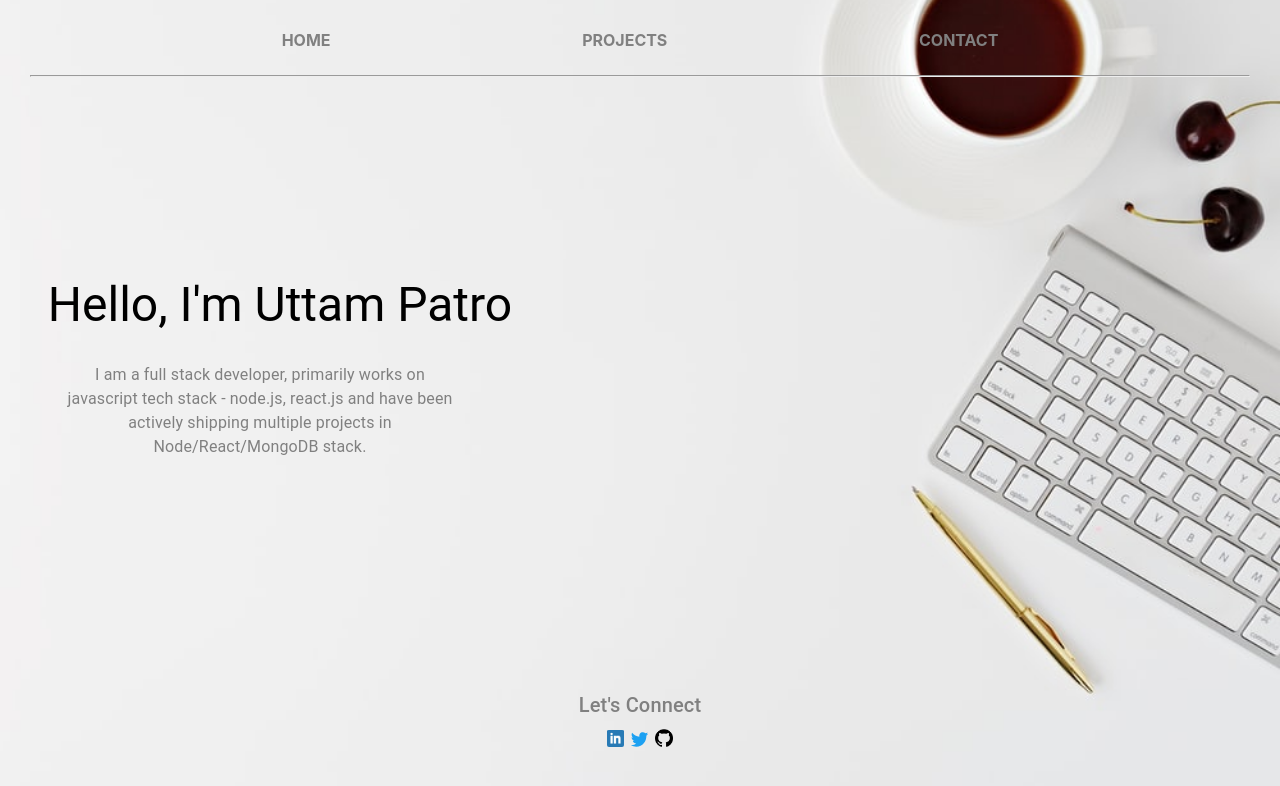
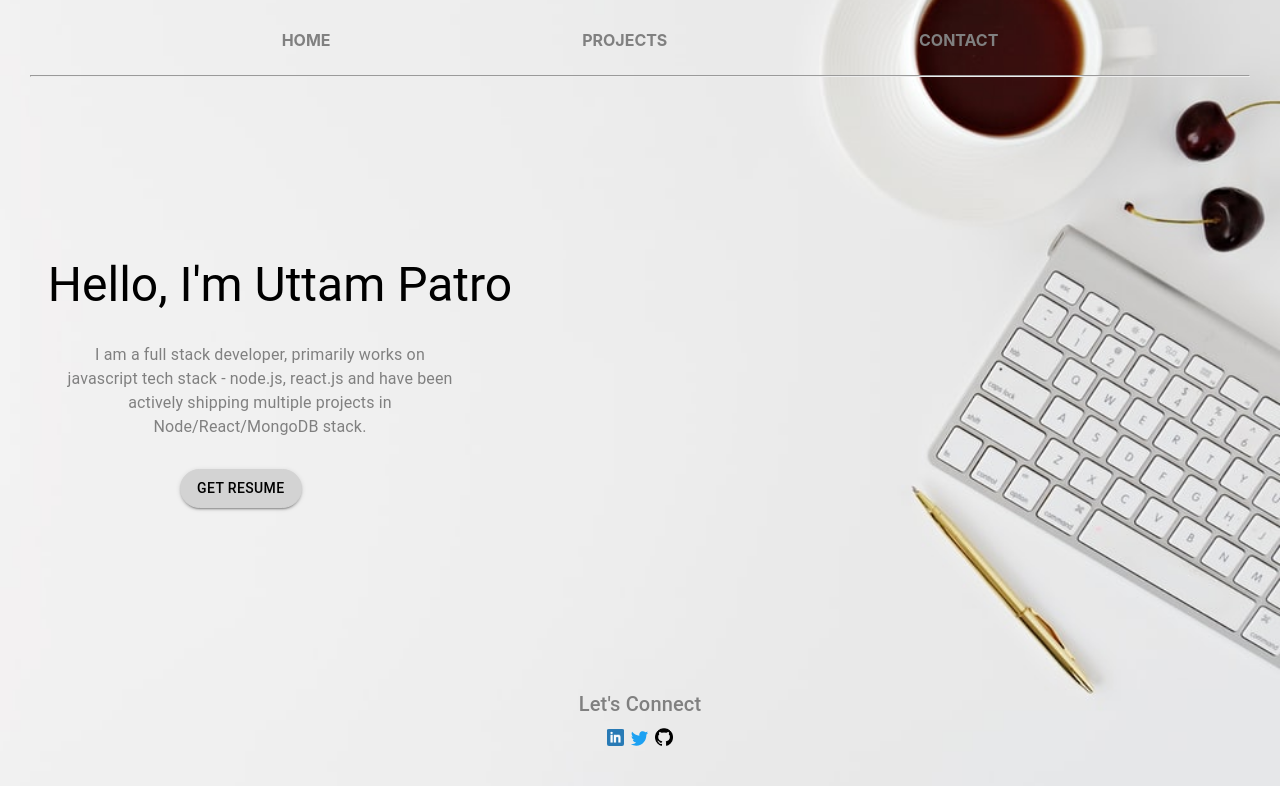
Before and after one commit to uttampatro/portfolio-website, a React (Create React App) app: page / in a window 1280 px wide. Shown: the top 786 px of the page. Built offline with nearby package versions, Linux system fonts and the light colour scheme.

Commit message:
addResume

```diff
--- a/src/pages/home/index.tsx
+++ b/src/pages/home/index.tsx
@@ -6,6 +6,7 @@ import BG from '../../components/Images/bImage.jpeg';
 import { makeStyles } from '@mui/styles';
 import Typography from '@mui/material/Typography';
 import Link from '@mui/material/Link';
+import { Button } from '@mui/material';
 
 const styles = makeStyles({
     home: {
@@ -33,7 +34,7 @@ const styles = makeStyles({
         cursor: 'pointer',
     },
     homeDescription: {
-        padding: '200px 0',
+        padding: '180px 0',
     },
     h3: {
         maxWidth: 500,
@@ -51,7 +52,7 @@ const styles = makeStyles({
     social: {
         display: 'flex',
         justifyContent: 'center',
-        paddingBottom: '15px',
+        // paddingBottom: '15px',
     },
 });
 
@@ -103,6 +104,27 @@ function Home() {
                     tech stack - node.js, react.js and have been actively
                     shipping multiple projects in Node/React/MongoDB stack.
                 </Typography>
+                <Link
+                    style={{ textDecoration: 'none', padding: '200px, 0' }}
+                    href="resume.pdf"
+                    download="Uttam resume.pdf"
+                >
+                    <Button
+                        style={{
+                            maxWidth: 500,
+                            marginLeft: '150px',
+                            display: 'flex',
+                            justifyContent: 'flex-start',
+                            borderRadius: '2rem 2rem',
+                            border: '1px solid lightgray',
+                            backgroundColor: 'lightgray',
+                            color: 'black',
+                        }}
+                        variant="contained"
+                    >
+                        Get Resume
+                    </Button>
+                </Link>
             </div>
 
             <div className={classes.connect}>
@@ -117,7 +139,7 @@ function Home() {
                     >
                         <img
                             style={{
-                                paddingTop:'1px',
+                                paddingTop: '1px',
                                 width: '17px',
                                 height: '17px',
                                 borderRadius: '2px',
```
Also changed, not shown: 1 other file (tests, documents, lock files or other folders).
